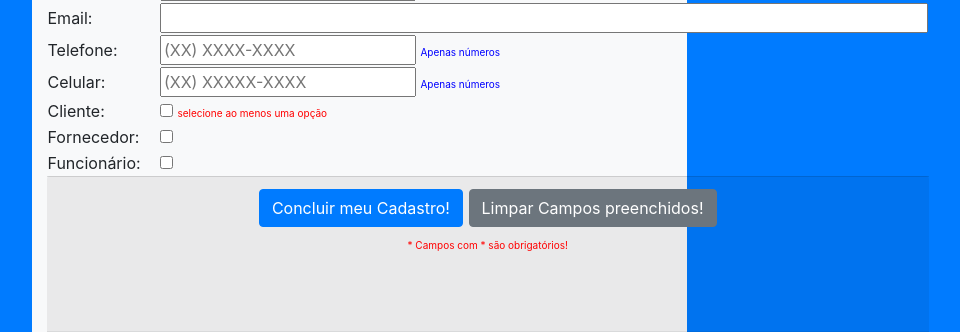
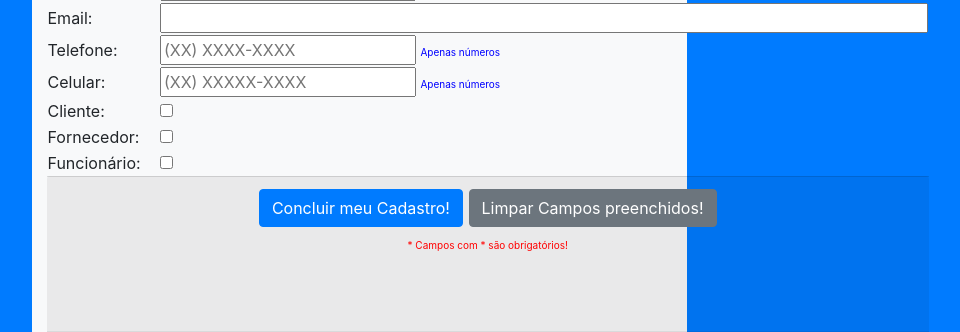
Before and after one commit to makaifox/Sistema-de-Cadastro-em-PHP-e-SQL, a PHP site: page / in a window 1280 px wide. Shown: the part 635-967 px from the top of the page, without its empty margins (281-1241 px from the left). Run offline with PHP 8.4, Linux system fonts and the light colour scheme.

Commit message:
Add files via upload

```diff
--- a/index.php
+++ b/index.php
@@ -162,7 +162,7 @@ function verifica(value){
     </tr>
     <tr>
       <td width="69">Nome Fantasia:</td>
-      <td width="546"><input name="fantasia" type="text" id="fantasia" size="70" maxlength="60" class="text" />
+      <td width="546"><input name="fantasia" type="text" id="fantasia" size="70" maxlength="60" class="text" /></td>
     </tr>
     <tr>
       <td width="69">CPF:</td>
@@ -171,7 +171,7 @@ function verifica(value){
     </tr>
     <tr>
       <td width="69">CNPJ:</td>
-      <td width="40"><input name="cnpj" type="text" id="cnpj" maxlength="18"  OnKeyPress="formatarcampo('###.###.##/####-##', this)"  />
+      <td width="40"><input name="cnpj" type="text" id="cnpj" maxlength="18"  OnKeyPress="formatarcampo('###.###.##/####-##', this)"  /></td>
     </tr>
     <tr>
       <td width="69">Razão Social:</td>
@@ -184,11 +184,11 @@ function verifica(value){
     </tr>
     <tr>
       <td>Número:</td>
-      <td><input name="numero" type="text" id="numero" maxlength="5" />
+      <td><input name="numero" type="text" id="numero" maxlength="5" /></td>
     </tr>
     <tr>
       <td>Complemento:</td>
-      <td><input name="complemento" type="text" id="complemento" maxlength="20" class="text"/>
+      <td><input name="complemento" type="text" id="complemento" maxlength="20" class="text"/></td>
     </tr>
     <tr>
       <td>CEP:</td>
@@ -207,7 +207,7 @@ function verifica(value){
     </tr>
   <tr>
      <td>Email:</td>
-      <td><input name="email" type="email" id="email" size="70" maxlength="60" class="text"/>
+      <td><input name="email" type="email" id="email" size="70" maxlength="60" class="text"/></td>
     </tr>
 
 
@@ -226,20 +226,17 @@ function verifica(value){
 
     <tr>
       <td>Cliente:</td>
-      <td><input type="checkbox" name="cliente" id="cliente" />
+      <td><input type="checkbox" name="cliente" id="cliente" /></td>
 
-
-
-        <span class="style1">selecione ao menos uma opção</span></td>
     </tr>
     <tr>
       <td>Fornecedor:</td>
-      <td><input type="checkbox" name="fornecedor" id="fornecedor" />
+      <td><input type="checkbox" name="fornecedor" id="fornecedor" /></td>
 
     </tr>
     <tr>
       <td>Funcionário:</td>
-      <td><input type="checkbox" name="funcionario" id="funcionario" />
+      <td><input type="checkbox" name="funcionario" id="funcionario" /></td>
 
     </tr>
 
```
